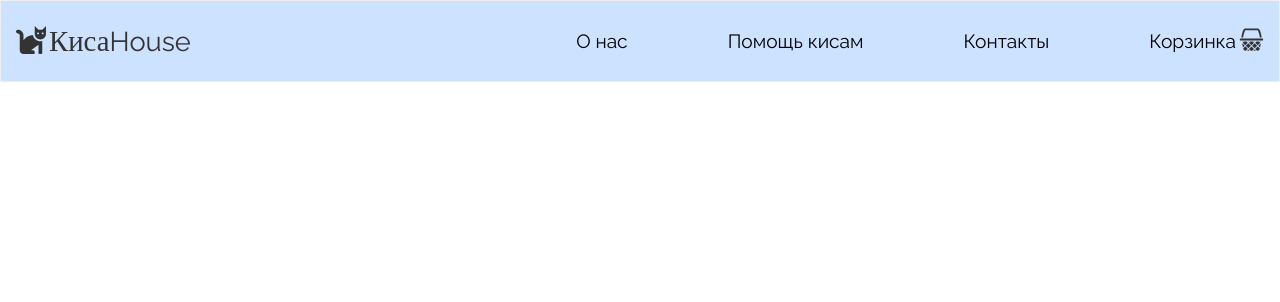
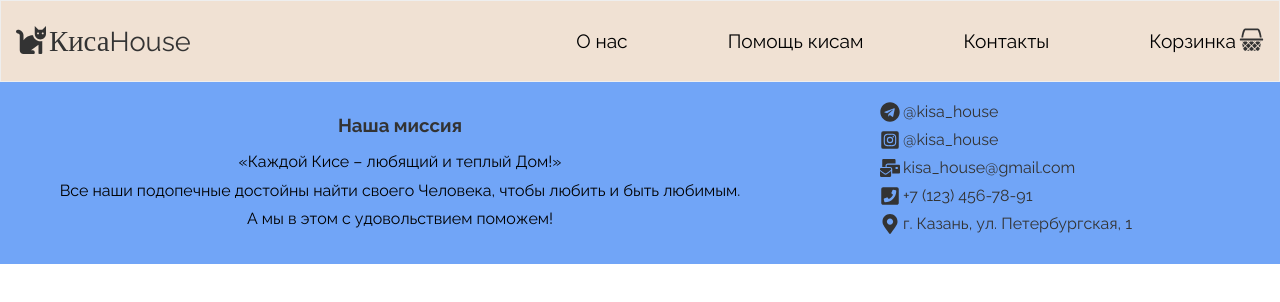
Before and after one commit to anastaok/kisa-house, a React (Create React App) app: page / in a window 1280 px wide. Shown: the top 302 px of the page. Built offline with nearby package versions, Linux system fonts and the light colour scheme; a web font is replaced by a local one.

Commit message:
added footer component and footer-styles

```diff
--- a/src/App.tsx
+++ b/src/App.tsx
@@ -1,9 +1,9 @@
-import { Header } from "./components";
+import { MainPage } from "./pages";
 
 const App = () => {
   return (
     <div className="wrapper">
-      <Header />
+      <MainPage />
     </div>
   );
 };
--- a/src/app.scss
+++ b/src/app.scss
@@ -1,3 +1,7 @@
+h1, h2, h3, h4, h5, h6, p, a {
+  margin: 0;
+}
+
 body {
     margin: 0;
     padding: 0;
@@ -6,6 +10,6 @@ body {
     font-size: 1rem;
   }
 
-.wrapper {
-    background-color: rgb(205, 226, 255);
-}
+// .wrapper {
+//     background-color: rgb(205, 226, 255);
+// }
--- /dev/null
+++ b/src/components/Footer/Footer.jsx
@@ -0,0 +1,67 @@
+import React from "react";
+import "./Footer.scss";
+
+import {
+  FaTelegram,
+  FaInstagramSquare,
+  FaMailBulk,
+  FaMapMarkerAlt,
+  FaPhoneSquare,
+} from "react-icons/fa";
+
+const Footer = () => {
+  return (
+    <div className="footer">
+      <div className="ftr-container">
+        <div className="ftr-left">
+          <h3>Наша миссия</h3>
+          <p>«Каждой Кисе – любящий и теплый Дом!»</p>
+          <p>
+            Все наши подопечные достойны найти своего Человека, чтобы любить и
+            быть любимым.
+          </p>
+          <p>А мы в этом с удовольствием поможем!</p>
+        </div>
+        <div className="ftr-right">
+          <a href="/">
+            <FaTelegram
+              size={20}
+              style={{ color: "#333", marginRight: "3px" }}
+            />
+            @kisa_house
+          </a>
+          <a href="/">
+            <FaInstagramSquare
+              size={20}
+              style={{ color: "#333", marginRight: "3px" }}
+            />
+            @kisa_house
+          </a>
+          <a href="/">
+            <FaMailBulk
+              size={20}
+              style={{ color: "#333", marginRight: "3px" }}
+            />
+            kisa_house@gmail.com
+          </a>
+          <a href="/">
+            <FaPhoneSquare
+              size={20}
+              style={{ color: "#333", marginRight: "3px" }}
+            />{" "}
+            +7 (123) 456-78-91
+          </a>
+          <a href="/">
+            <FaMapMarkerAlt
+              size={20}
+              style={{ color: "#333", marginRight: "3px" }}
+            />{" "}
+            г. Казань, ул. Петербургская, 1
+          </a>
+        </div>
+      </div>
+    </div>
+  );
+};
+
+export default Footer;
--- /dev/null
+++ b/src/components/Footer/Footer.scss
@@ -0,0 +1,52 @@
+.footer {
+    width: 100%;
+    height: 150px;
+    padding: 1rem 0;
+
+    background-color: #71a5f7;
+
+    .ftr-container {
+        margin: auto;
+        display: grid;
+        grid-template-columns: 2fr 1fr;
+        grid-gap: 80px;
+
+        .ftr-left{
+            display: flex;
+            flex-direction: column;
+            align-items: center;
+            margin: 0 15px 0;
+
+            h3 {
+                margin: 1rem;
+                color: #333
+            }
+
+            p {
+                margin-bottom: 0.6rem;
+            }
+
+        }
+
+        .ftr-right{
+            display: flex;
+            flex-direction: column;
+            justify-content: space-around;
+            align-items: flex-start;
+
+            a {
+                display: flex;
+                align-items: center;
+                text-decoration: none;
+                color: #333
+            }
+
+            a:hover {
+                color: rgb(255, 255, 255);
+                transition: 0.3s ease;
+            }
+
+        }
+    }
+
+}
--- a/src/components/Header/header.scss
+++ b/src/components/Header/header.scss
@@ -2,6 +2,7 @@
     height: 80px;
     padding: 0 15px;
 
+    background-color: rgb(240, 225, 211);
     border: 1px solid #eee;
     position: sticky;
 
--- a/src/components/index.js
+++ b/src/components/index.js
@@ -1 +1,2 @@
 export { default as Header } from "./Header/Header";
+export { default as Footer } from "./Footer/Footer";
--- a/src/pages/MainPage.jsx
+++ b/src/pages/MainPage.jsx
@@ -0,0 +1,13 @@
+import React from "react";
+import { Footer, Header } from "../components";
+
+const MainPage = () => {
+  return (
+    <div>
+      <Header />
+      <Footer />
+    </div>
+  );
+};
+
+export default MainPage;
--- a/src/pages/index.js
+++ b/src/pages/index.js
@@ -0,0 +1 @@
+export { default as MainPage } from "./MainPage";
```
